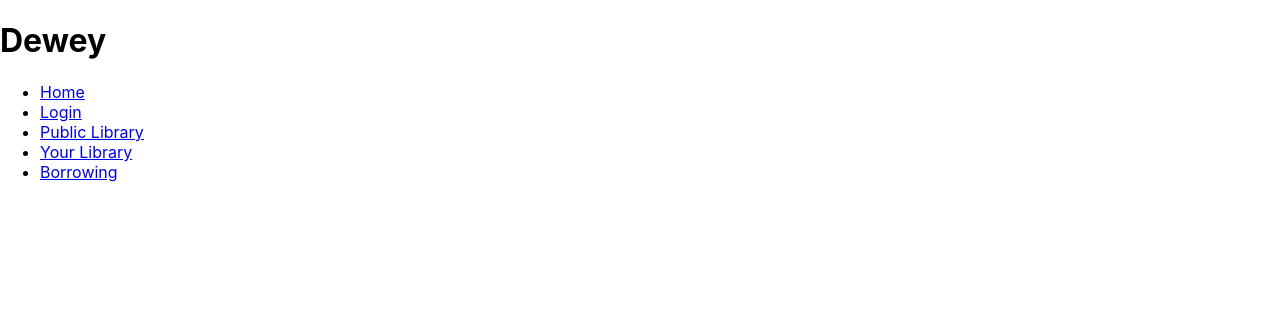
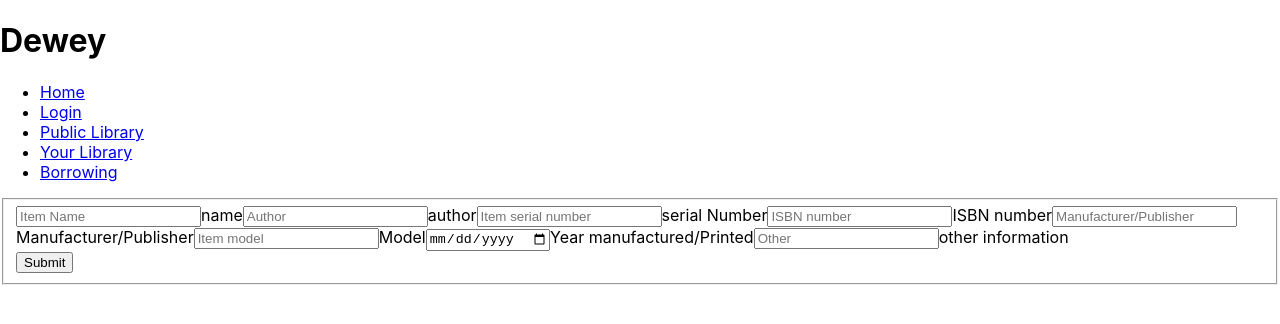
Before and after one commit to abernethyb/dewey, a React (Create React App) app: page /newItem in a window 1280 px wide. Shown: the top 324 px of the page. Built offline with nearby package versions, Linux system fonts and the light colour scheme.

Commit message:
made new item form.  need to make dropdown for categoryId

```diff
--- a/src/components/ApplicationViews.js
+++ b/src/components/ApplicationViews.js
@@ -2,6 +2,7 @@ import { Route } from "react-router-dom";
 import React from "react";
 import PublicLibrary from "./items/PublicLibrary";
 import PersonalLibrary from "./items/PersonalLibrary";
+import NewItem from "./items/newItem";
 import CheckoutList from "./items/CheckoutList";
 import Login from "./auth/Login"
 
@@ -29,6 +30,12 @@ const ApplicationViews = (props) => {
                 }}
             />
             <Route
+                path="/newItem"
+                render={props => {
+                    return <NewItem {...props} />;
+                }}
+            />
+            <Route
                 path="/Checkouts"
                 render={props => {
                     return <CheckoutList {...props} />;
--- a/src/components/items/PersonalLibrary.js
+++ b/src/components/items/PersonalLibrary.js
@@ -1,5 +1,5 @@
 import React, { useState, useEffect } from 'react';
-import ItemCard from './ItemCard';
+import PersonalItemCard from './PersonalItemCard';
 import ApiManager from '../../modules/ApiManager';
 
 let activeUserId = sessionStorage.getItem("credentials")
@@ -22,7 +22,7 @@ const PersonalLibrary = (props) => {
     return (
         <>
             <div className="item--list">
-                {items.map(item =><ItemCard key={item.id} item={item} {...props} />)}
+                {items.map(item =><PersonalItemCard key={item.id} item={item} {...props} />)}
             </div>
         </>
     );
--- /dev/null
+++ b/src/components/items/newItem.js
@@ -0,0 +1,137 @@
+import React, { useState } from 'react';
+import ApiManager from '../../modules/ApiManager';
+
+
+
+let activeUserId = sessionStorage.getItem("credentials")
+let intActiveUserID = parseInt(activeUserId)
+
+// "userId": 1,
+// "name": "Goundwork for the Metaphysics of Morals",
+// "author": "Immanuel Kant",
+// "available": false,
+// "serial": "",
+// "isbn": "",
+// "makeOrPublisher": "Oxford University Press",
+// "model": "",
+// "year": 2009,
+// "otherInfo": "",
+// "categoryId": 1,
+// "id": 1
+
+//categoryId is set to 1 until dropdown menue is created. this will need to be changed later
+const NewItem = props => {
+    const [item, setItem] = useState({ userId: intActiveUserID, name: "", author: "", available: true, serial: "", isbn: "", makeOrPublisher: "", model: "", year: null, otherInfo: "",  categoryId: 1 });
+    const [isLoading, setIsLoading] = useState(false);
+
+    const handleFieldChange = event => {
+        const stateToChange = { ...item };
+        stateToChange[event.target.id] = event.target.value;
+        setItem(stateToChange);
+    };
+
+
+    const constructNewItem = event => {
+        event.preventDefault();
+        if (item.name === "") {
+            window.alert("Please input an item title and expectCompleteBy");
+        } else {
+            setIsLoading(true);
+            ApiManager.addObject("items", item)
+                .then(() => props.history.push("/PersonalLibrary"));
+        }
+    };
+
+    return (
+        <>
+            <form>
+                <fieldset>
+                    <div classtitle="formgrid">
+                        <input
+                            type="text"
+                            required
+                            onChange={handleFieldChange}
+                            id="name"
+                            placeholder="Item Name"
+                        />
+                        <label htmlFor="title">name</label>
+                        <input
+                            type="text"
+                            required
+                            onChange={handleFieldChange}
+                            id="author"
+                            placeholder="Author"
+                        />
+                        <label htmlFor="title">author</label>
+                        <input
+                            type="text"
+                            required
+                            onChange={handleFieldChange}
+                            id="serial"
+                            placeholder="Item serial number"
+                        />
+                        <label htmlFor="title">serial Number</label>
+                        <input
+                            type="text"
+                            required
+                            onChange={handleFieldChange}
+                            id="isbn"
+                            placeholder="ISBN number"
+                        />
+                        <label htmlFor="isbn">ISBN number</label>
+                        <input
+                            type="text"
+                            required
+                            onChange={handleFieldChange}
+                            id="makeOrPublisher"
+                            placeholder="Manufacturer/Publisher"
+                        />
+                        <label htmlFor="makeOrPublisher">Manufacturer/Publisher</label>
+                        <input
+                            type="text"
+                            required
+                            onChange={handleFieldChange}
+                            id="model"
+                            placeholder="Item model"
+                        />
+                        <label htmlFor="model">Model</label>
+                        <input
+                            type="date"
+                            required
+                            onChange={handleFieldChange}
+                            id="year"
+                            placeholder="Year"
+                        />
+                        <label htmlFor="year">Year manufactured/Printed</label>
+                        <input
+                            type="textarea"
+                            required
+                            onChange={handleFieldChange}
+                            id="otherInfo"
+                            placeholder="Other"
+                        />
+                        <label htmlFor="otherInfo">other information</label>
+                        {/* <input
+                            type="dropdown"
+                            required
+                            onChange={handleFieldChange}
+                            id="otherInfo"
+                            placeholder="Other"
+                        />
+                        <label htmlFor="otherInfo">other information</label> */}
+                    </div>
+                    <div classtitle="alignRight">
+                        <button
+                            type="button"
+                            className="section--button"
+                            disabled={isLoading}
+                            onClick={constructNewItem}
+                        >Submit</button>
+                    </div>
+                </fieldset>
+            </form>
+        </>
+    );
+};
+
+export default NewItem
```
Also changed, not shown: src/components/items/ItemForm.js (deleted).
